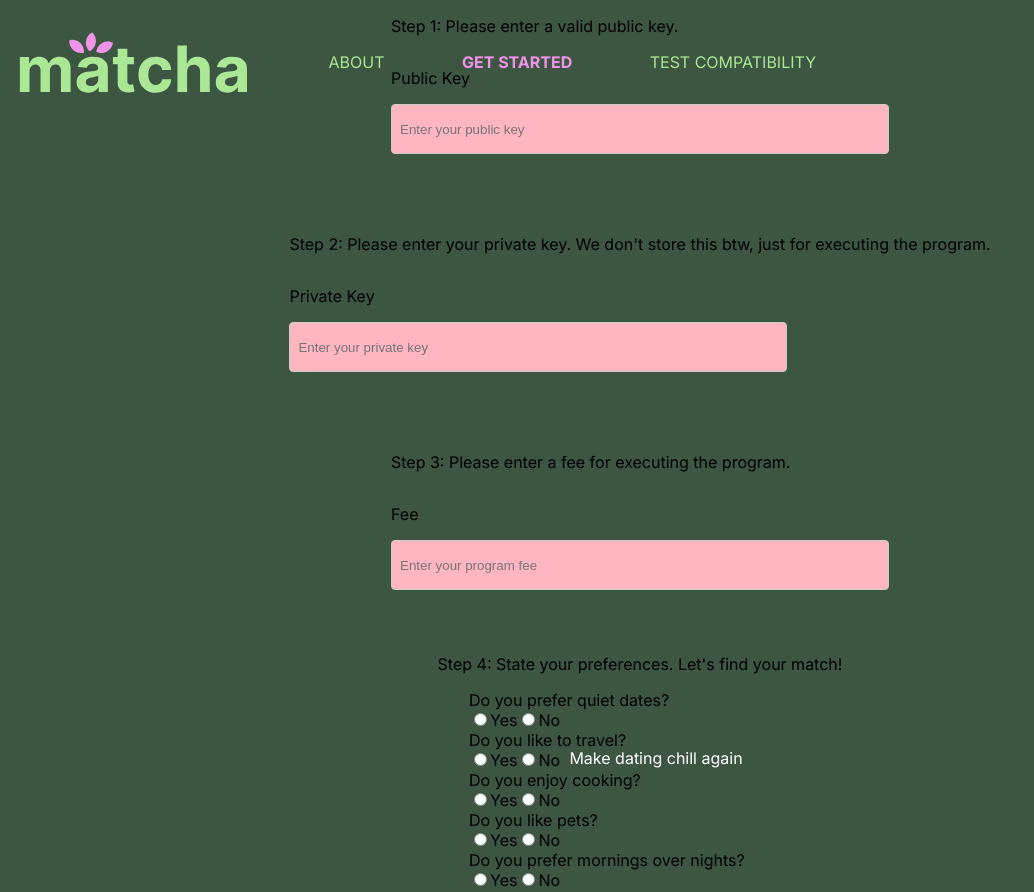
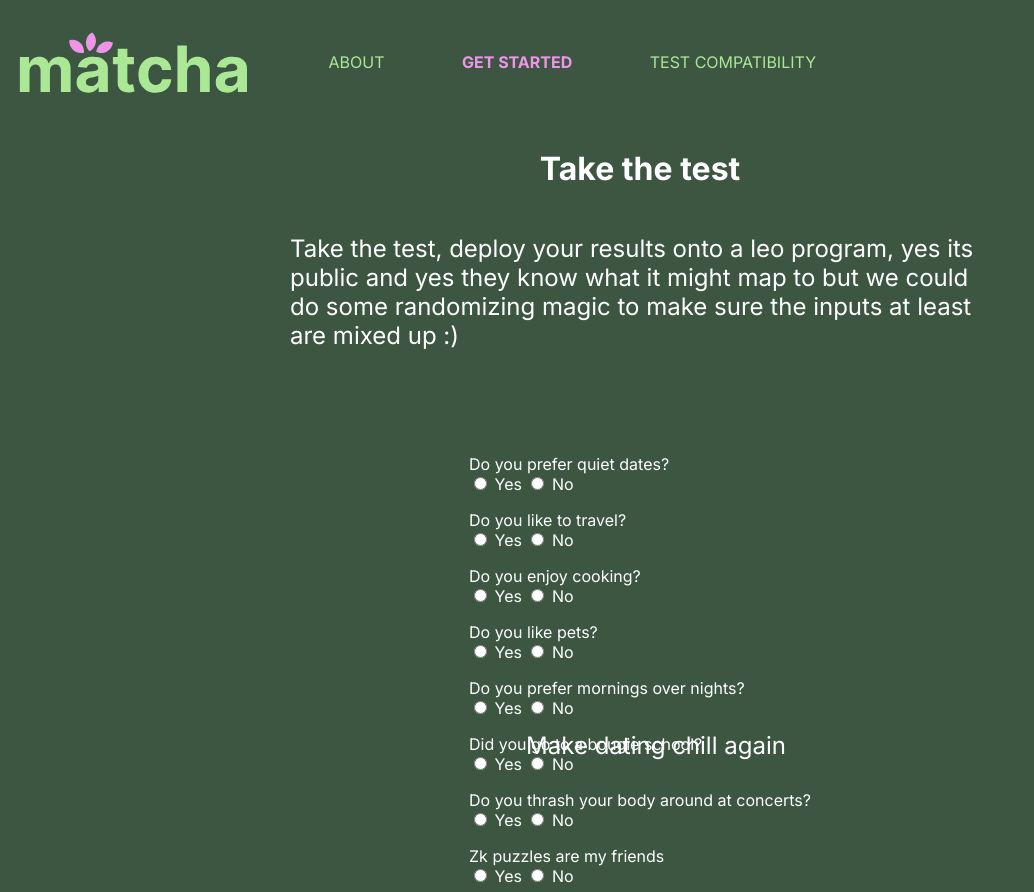
Before and after one commit to michellewong793/matcha, a Next.js app: page /submit-score in a window 1280 px wide. Shown: the top 892 px of the page, without its empty margins (0-1034 px from the left). Built offline with nearby package versions, Linux system fonts and the light colour scheme.

Commit message:
fix the cosmetics

```diff
--- a/components/SubmitScore.module.css
+++ b/components/SubmitScore.module.css
@@ -1,3 +1,15 @@
+.testContainer {
+    display: flex;
+    flex-direction: column;
+    align-items:center;
+    color: white;
+}
+
+.testContainer p {
+font-size: 24px;
+max-width: 700px;
+}
+
 .stepContainer {
     display: flex;
     flex-direction: column;
@@ -14,7 +26,11 @@
     color: #921598;
   }
 
-
+.questionLabel {
+    font-size: 16px;
+    color: white;
+    margin-bottom: 1rem;
+}
   .inputLabel {
     font-size: 16px;
     text-transform: uppercase;
@@ -217,6 +233,9 @@
   }
 
 
+  .option {
+    color: white;
+  }
 
   input[type="radio"]:checked + .radioButton {
     background: white; /* Color when selected */
--- a/pages/submit-score.js
+++ b/pages/submit-score.js
@@ -3,6 +3,7 @@ import Styles from "../components/Theme";
 import Spacer from "../components/Spacer";
 import React, { useState } from "react";
 import pageStyles from "../components/SubmitScore.module.css";
+import Button from "../components/Button";
 
 const QUESTIONS = [
   "Do you prefer quiet dates?",
@@ -28,7 +29,8 @@ export default function Index() {
     });
   };
 
-  const handleSubmit = async () => {
+  const handleSubmit = async (e) => {
+    e.preventDefault(); // Prevent the default form submission behavior
     try {
       // Prepare user address and hash for the API call
       const userAddress = document.getElementById("public-key").value; // Get the user address from input
@@ -66,11 +68,51 @@ export default function Index() {
   };
 
   return (
+    <div className={pageStyles.testContainer}>
+      <Layout />
+      <Spacer height="8"/>
+<h1> Take the test</h1>
+      <p> Take the test, deploy your results onto a leo program, yes its public and yes they know what it might map to but we could do some randomizing magic to make sure the inputs at least are mixed up :) </p>
+
+      <Spacer height="4"/>
+      <form onSubmit={handleSubmit}>
+          {QUESTIONS.map((question, index) => (
+            <div key={index}>
+              <Spacer height="1" />
+              <label className={pageStyles.questionLabel}>{question}</label>
               <div>
-      <Layout />
+                <label>
+                  <input
+                    type="radio"
+                    name={`question-${index}`}
+                    value={1}
+                    onChange={() => handleInputChange(index, "1")} // Store "1" for "Yes"
+                    required
+                    className={pageStyles.radioButton} // Correct usage
+                  />
+                  <span className={pageStyles.option}> Yes </span>
+                </label>
+                <label>
+                  <input
+                    type="radio"
+                    name={`question-${index}`}
+                    value={0}
+                    onChange={() => handleInputChange(index, "0")} // Store "0" for "No"
+                    className={pageStyles.radioButton} // Correct usage
+                  />
+                  <span className={pageStyles.option}> No </span>
+                </label>
+              </div>
+            </div>
+          ))}
+          <Spacer height="1" />
+          <Button type="submit" text="Submit" color="green" />{" "}
+          {/* Change to type="submit" */}
+        </form>
+        <Spacer height="4"/>
       <div className={pageStyles.stepContainer}>
         <div className={pageStyles.inputContainer}>
-          <p>Step 1: Please enter a valid public key.</p>
+          <p>Please enter a valid public key.</p>
           <Spacer height="1" />
           <label htmlFor="public-key">Public Key</label>
           <Spacer height="1" />
@@ -80,33 +122,30 @@ export default function Index() {
             name="public-key"
             placeholder="Enter your public key"
             required
-            className={pageStyles.inputbox} // Correct usage
+            className={pageStyles.inputbox}
           />
         </div>
         <Spacer height="4" />
-
+        <div className={pageStyles.stepContainer}>
         <div className={pageStyles.inputContainer}>
-          <p>
-            Step 2: Please enter your private key. We don't store this btw, just
-            for executing the program.
-          </p>
+          <p>Please enter a valid private key.</p>
           <Spacer height="1" />
           <label htmlFor="private-key">Private Key</label>
           <Spacer height="1" />
-
           <input
             type="text"
-            id="private-key"
-            name="private-key"
+            id="public-key"
+            name="public-key"
             placeholder="Enter your private key"
             required
             className={pageStyles.inputbox} // Correct usage
           />
         </div>
+        </div>
         <Spacer height="4" />
-
+        <div className={pageStyles.stepContainer}>
           <div className={pageStyles.inputContainer}>
-          <p>Step 3: Please enter a fee for executing the program.</p>
+            <p>Please enter a fee for executing the program.</p>
             <Spacer height="1" />
             <label htmlFor="fee">Fee</label>
             <Spacer height="1" />
@@ -119,49 +158,11 @@ export default function Index() {
               className={pageStyles.inputbox} // Correct usage
             />
           </div>
-        <Spacer height="4" />
+        </div>
+        <Spacer height="16" />
 
-        <span>Step 4: State your preferences. Let's find your match!</span>
-        <Spacer height="1" />
 
-        <form
-          onSubmit={(e) => {
-            e.preventDefault();
-            handleSubmit();
-          }}
-        >
-          {QUESTIONS.map((question, index) => (
-            <div key={index}>
-              <label>{question}</label>
-              <div>
-                <label>
-                  <input
-                    type="radio"
-                    name={`question-${index}`}
-                    value={1}
-                    onChange={() => handleInputChange(index, "1")} // Store "1" for "Yes"
-                    required
-                    className={pageStyles.radioButton} // Correct usage
-                  />
-                  Yes
-                </label>
-                <label>
-                  <input
-                    type="radio"
-                    name={`question-${index}`}
-                    value={0}
-                    onChange={() => handleInputChange(index, "0")} // Store "0" for "No"
-                    className={pageStyles.radioButton} // Correct usage
-                  />
-                  No
-                </label>
-              </div>
-            </div>
-          ))}
-          <Spacer height="1" />
 
-          <button type="submit">Submit</button>
-        </form>
 
         {response && (
           <div>
```
Lines whose indentation alone changed are shown as unchanged.
